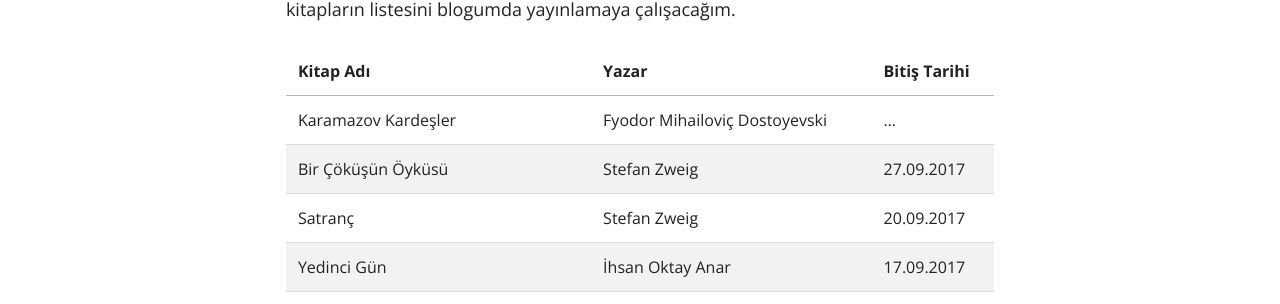
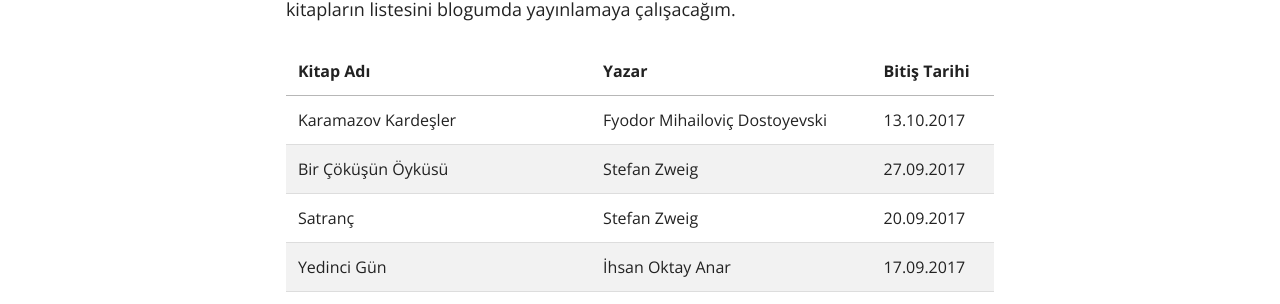
Before and after one commit to ecylmz/ecylmz.github.io, a Jekyll site: the page built from books/index.md, in a window 1280 px wide. Shown: the part 323-627 px from the top of the page. Built offline with Jekyll 4.4.1, drawn with Linux system fonts in a browser that asks for light colours; nearby versions of some CDN libraries.

Commit message:
karamazov kardeşler

```diff
--- a/books/index.md
+++ b/books/index.md
@@ -13,7 +13,7 @@ kitapların listesini blogumda yayınlamaya çalışacağım.
 
 | Kitap Adı                    | Yazar                         | Bitiş Tarihi   |
 | -----------                  | -------                       | -------------- |
-| Karamazov Kardeşler          | Fyodor Mihailoviç Dostoyevski | ...            |
+| Karamazov Kardeşler          | Fyodor Mihailoviç Dostoyevski | 13.10.2017     |
 | Bir Çöküşün Öyküsü           | Stefan Zweig                  | 27.09.2017     |
 | Satranç                      | Stefan Zweig                  | 20.09.2017     |
 | Yedinci Gün                  | İhsan Oktay Anar              | 17.09.2017     |
```
